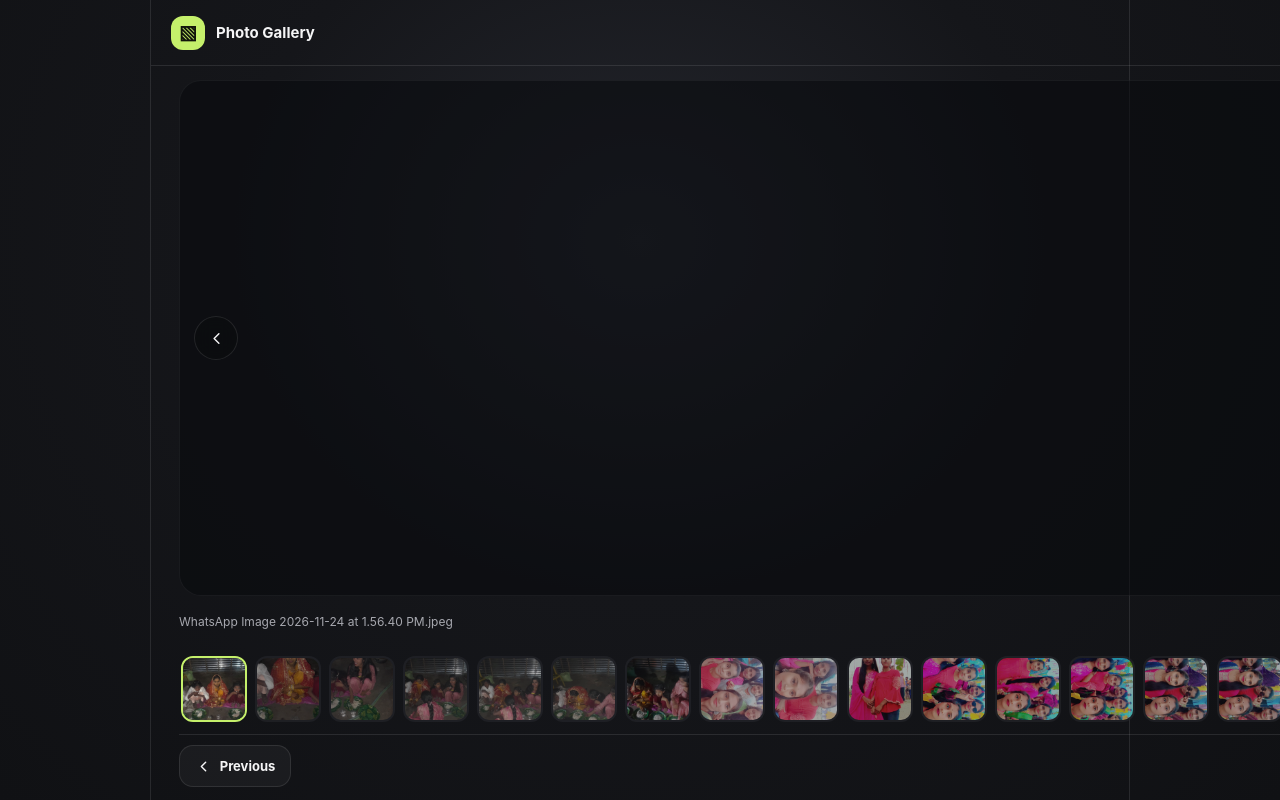
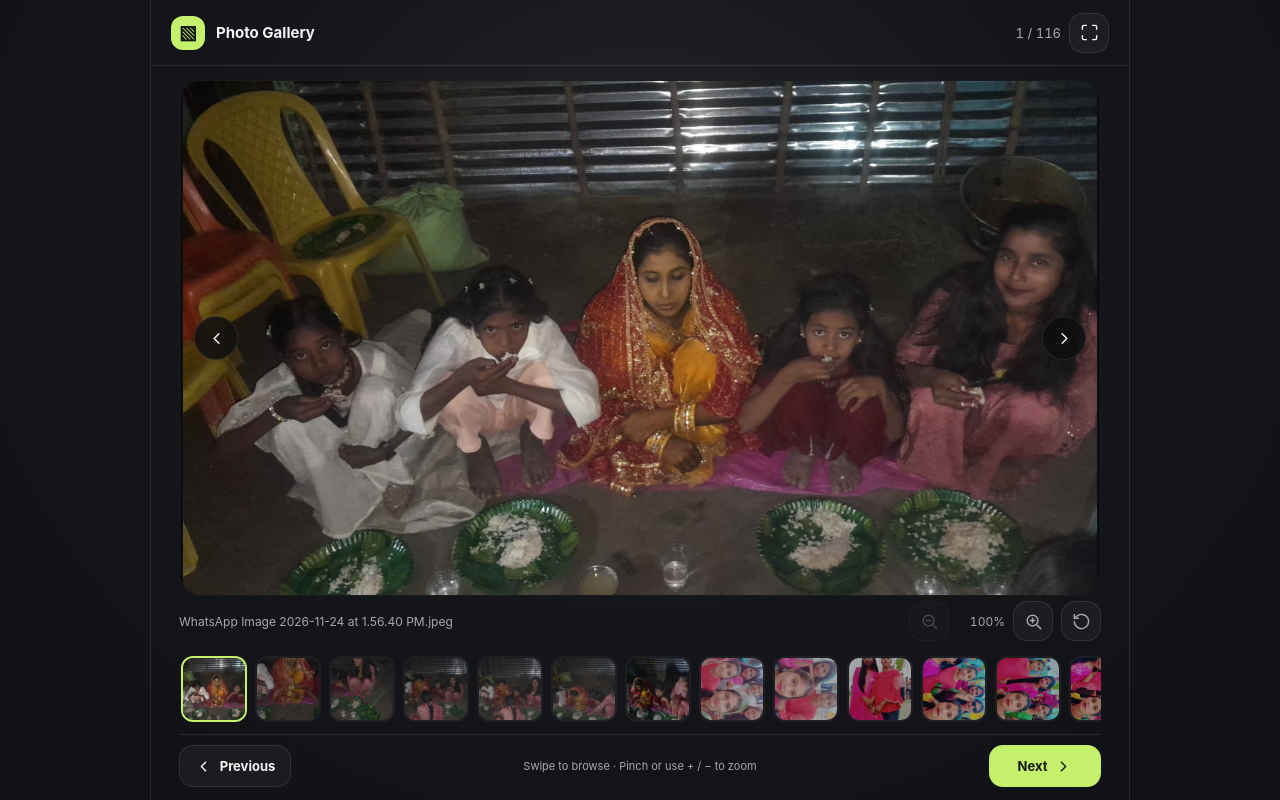
Before and after one commit to Satyam0202/sadi-photo-gallery, a plain HTML site: page index.html in a window 1280 px wide. Drawn offline with Linux system fonts and the light colour scheme.

Commit message:
Fix gallery photo layout
Co-authored-by: Copilot App <223556219+Copilot@users.noreply.github.com>

```diff
--- a/index.html
+++ b/index.html
@@ -20,7 +20,7 @@
     html, body { width: 100%; height: 100%; margin: 0; overflow: hidden; }
     body { background: radial-gradient(ellipse at 50% 30%, #24262d 0, #15161a 45%, #101114 100%); }
     button { font: inherit; color: inherit; }
-    .app { display: grid; grid-template-rows: 66px minmax(0, 1fr) auto; width: 100%; height: 100dvh; min-height: 0; }
+    .app { display: grid; grid-template-columns: minmax(0, 1fr); grid-template-rows: 66px minmax(0, 1fr) auto; width: 100%; height: 100dvh; min-width: 0; min-height: 0; }
     .topbar { display: flex; align-items: center; justify-content: space-between; gap: 12px; padding: 0 20px; border-bottom: 1px solid var(--line); }
     .brand { display: flex; min-width: 0; align-items: center; gap: 11px; }
     .brand-mark { display: grid; width: 34px; height: 34px; place-items: center; border-radius: 12px; color: #11140b; background: var(--accent); font-size: 19px; font-weight: 900; }
@@ -32,9 +32,9 @@
     .icon-button:active { transform: scale(.96); }
     .icon-button:disabled { opacity: .35; cursor: default; transform: none; }
     .icon-button svg { width: 19px; height: 19px; fill: none; stroke: currentColor; stroke-width: 1.8; stroke-linecap: round; stroke-linejoin: round; }
-    .main { display: grid; grid-template-rows: minmax(0, 1fr) auto; min-height: 0; padding: 14px 18px 0; }
-    .stage { position: relative; display: grid; min-height: 0; place-items: center; overflow: hidden; border: 1px solid #ffffff0d; border-radius: 22px; background: #090a0d8c; }
-    .photo { display: block; max-width: 100%; max-height: 100%; object-fit: contain; user-select: none; -webkit-user-drag: none; transform-origin: center; will-change: transform; }
+    .main { display: grid; grid-template-columns: minmax(0, 1fr); grid-template-rows: minmax(0, 1fr) auto; min-width: 0; min-height: 0; padding: 14px 18px 0; }
+    .stage { position: relative; display: grid; grid-template-columns: minmax(0, 1fr); grid-template-rows: minmax(0, 1fr); width: 100%; min-width: 0; min-height: 0; place-items: center; overflow: hidden; border: 1px solid #ffffff0d; border-radius: 22px; background: #090a0d8c; }
+    .photo { display: block; width: auto; height: auto; min-width: 0; min-height: 0; max-width: 100%; max-height: 100%; object-fit: contain; user-select: none; -webkit-user-drag: none; transform-origin: center; will-change: transform; }
     .stage.dragging { cursor: grabbing; }
     .stage.zoomed { cursor: grab; }
     .side-nav { position: absolute; top: 50%; z-index: 2; transform: translateY(-50%); }
@@ -46,8 +46,8 @@
     .caption { display: flex; align-items: center; justify-content: space-between; gap: 12px; min-height: 50px; color: var(--muted); font-size: 12px; }
     .filename { overflow: hidden; text-overflow: ellipsis; white-space: nowrap; }
     .zoom-level { min-width: 48px; text-align: right; font-variant-numeric: tabular-nums; }
-    .bottom { padding: 0 18px calc(13px + var(--safe-bottom)); }
-    .filmstrip { display: flex; gap: 8px; overflow-x: auto; padding: 10px 2px 12px; scrollbar-color: #ffffff35 transparent; scrollbar-width: thin; }
+    .bottom { min-width: 0; padding: 0 18px calc(13px + var(--safe-bottom)); }
+    .filmstrip { display: flex; min-width: 0; max-width: 100%; gap: 8px; overflow-x: auto; padding: 10px 2px 12px; scrollbar-color: #ffffff35 transparent; scrollbar-width: thin; }
     .thumb { position: relative; width: 58px; height: 58px; flex: 0 0 auto; overflow: hidden; padding: 0; border: 2px solid transparent; border-radius: 12px; background: #25262b; cursor: pointer; opacity: .64; }
     .thumb img { width: 100%; height: 100%; object-fit: cover; }
     .thumb.active { border-color: var(--accent); opacity: 1; }
```
